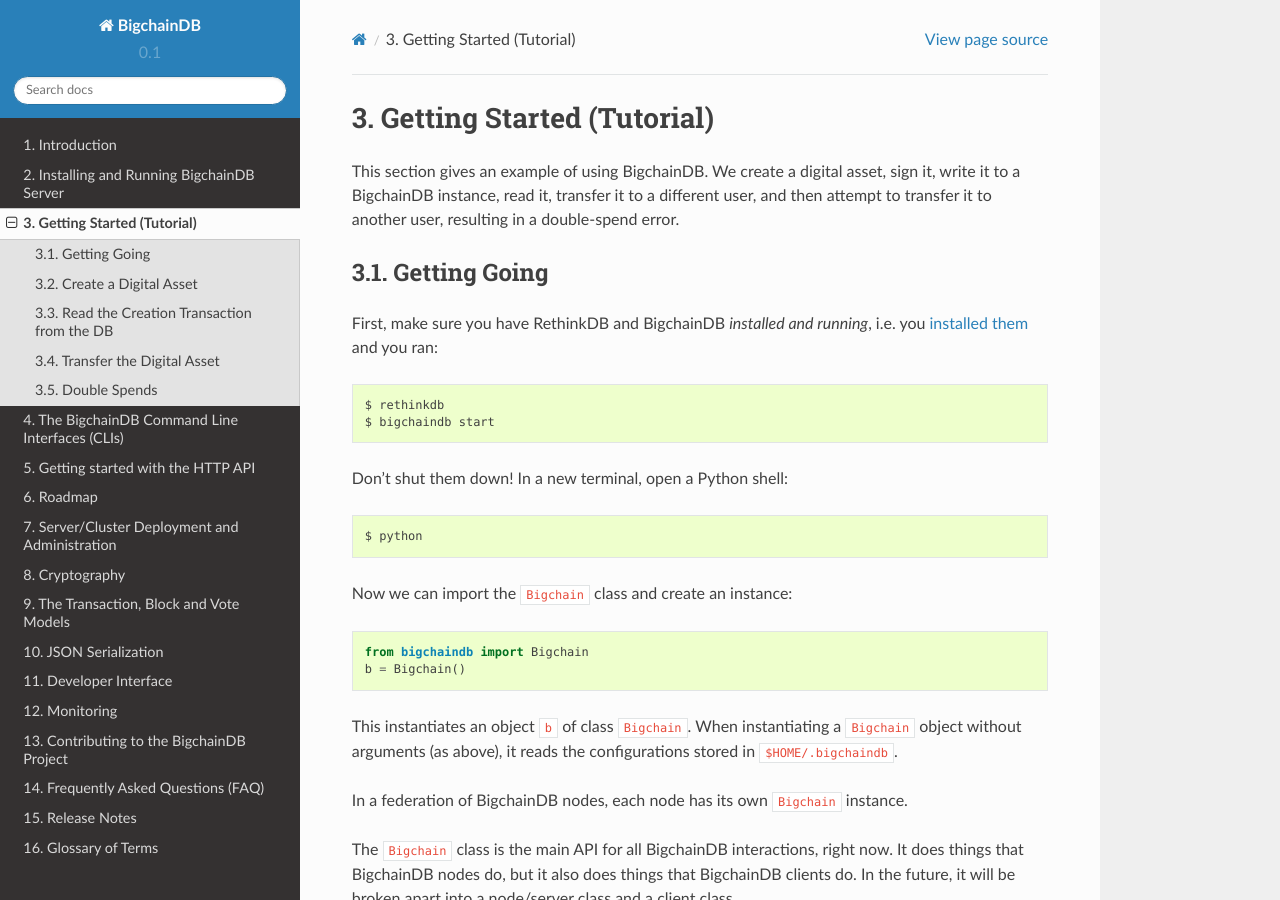
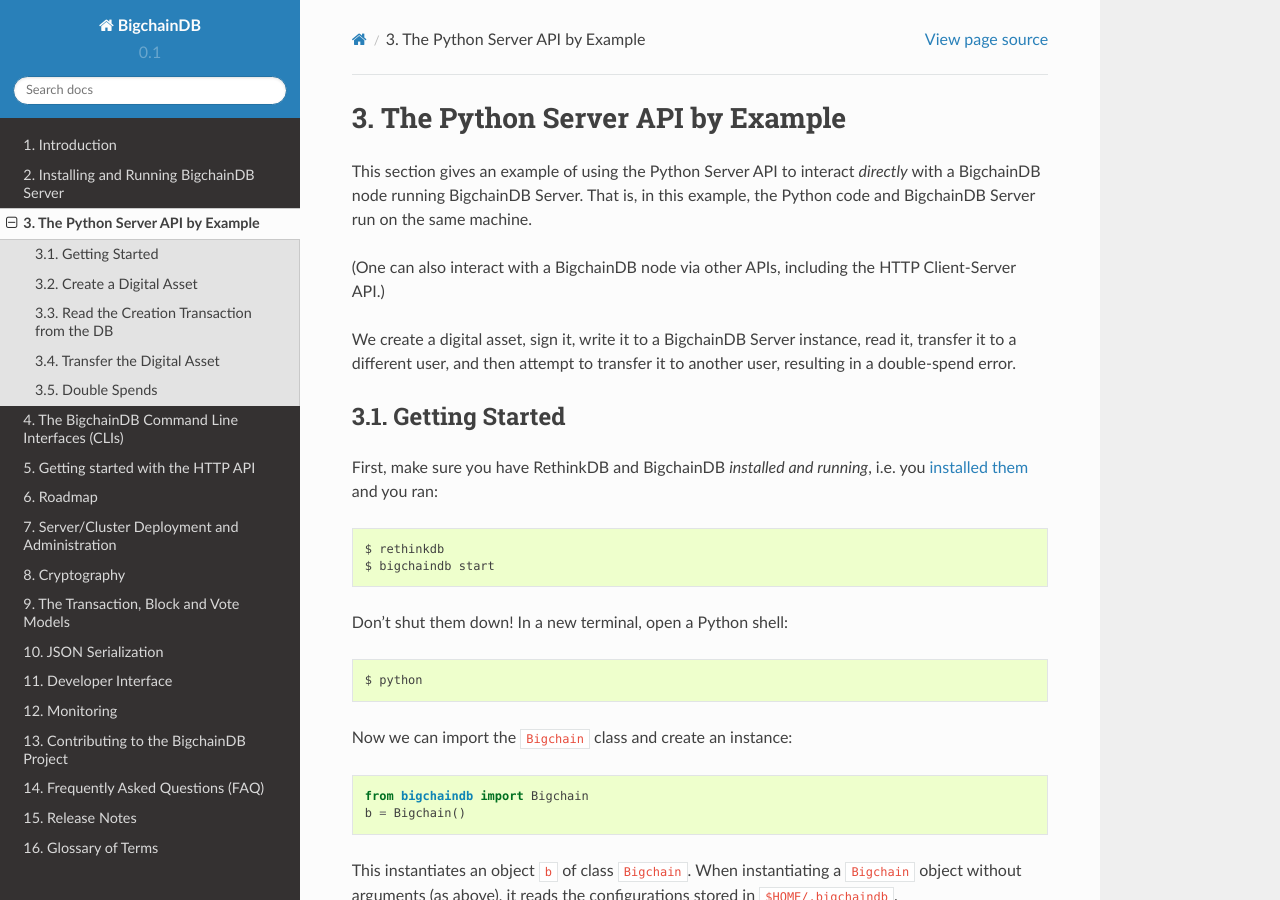
Before and after one commit to bigchaindb/bigchaindb, a Sphinx documentation site: the page built from docs/source/python-server-api-examples.md, in a window 1280 px wide and 900 px high. Built offline with Sphinx 7.4.7 and the Read the Docs theme 2.0.0, drawn with Linux system fonts in a browser that asks for light colours.

Commit message:
Docs: Rename Getting Started to The Python Server API by Example

````diff
--- a/docs/source/index.rst
+++ b/docs/source/index.rst
@@ -14,7 +14,7 @@
 
    introduction
    installing-server
-   getting-started
+   python-server-api-examples
    bigchaindb-cli
    python-api-tutorial
    admin
--- a/docs/source/getting-started.md
+++ b/docs/source/python-server-api-examples.md
@@ -1,8 +1,12 @@
-# Getting Started (Tutorial)
+# The Python Server API by Example
 
-This section gives an example of using BigchainDB. We create a digital asset, sign it, write it to a BigchainDB instance, read it, transfer it to a different user, and then attempt to transfer it to another user, resulting in a double-spend error.
+This section gives an example of using the Python Server API to interact _directly_ with a BigchainDB node running BigchainDB Server. That is, in this example, the Python code and BigchainDB Server run on the same machine.
 
-## Getting Going
+(One can also interact with a BigchainDB node via other APIs, including the HTTP Client-Server API.)
+
+We create a digital asset, sign it, write it to a BigchainDB Server instance, read it, transfer it to a different user, and then attempt to transfer it to another user, resulting in a double-spend error.
+
+## Getting Started
 
 First, make sure you have RethinkDB and BigchainDB _installed and running_, i.e. you [installed them](installing-server.html) and you ran:
 ```text
````
Also changed, not shown: README.md (+1 -1 lines).
